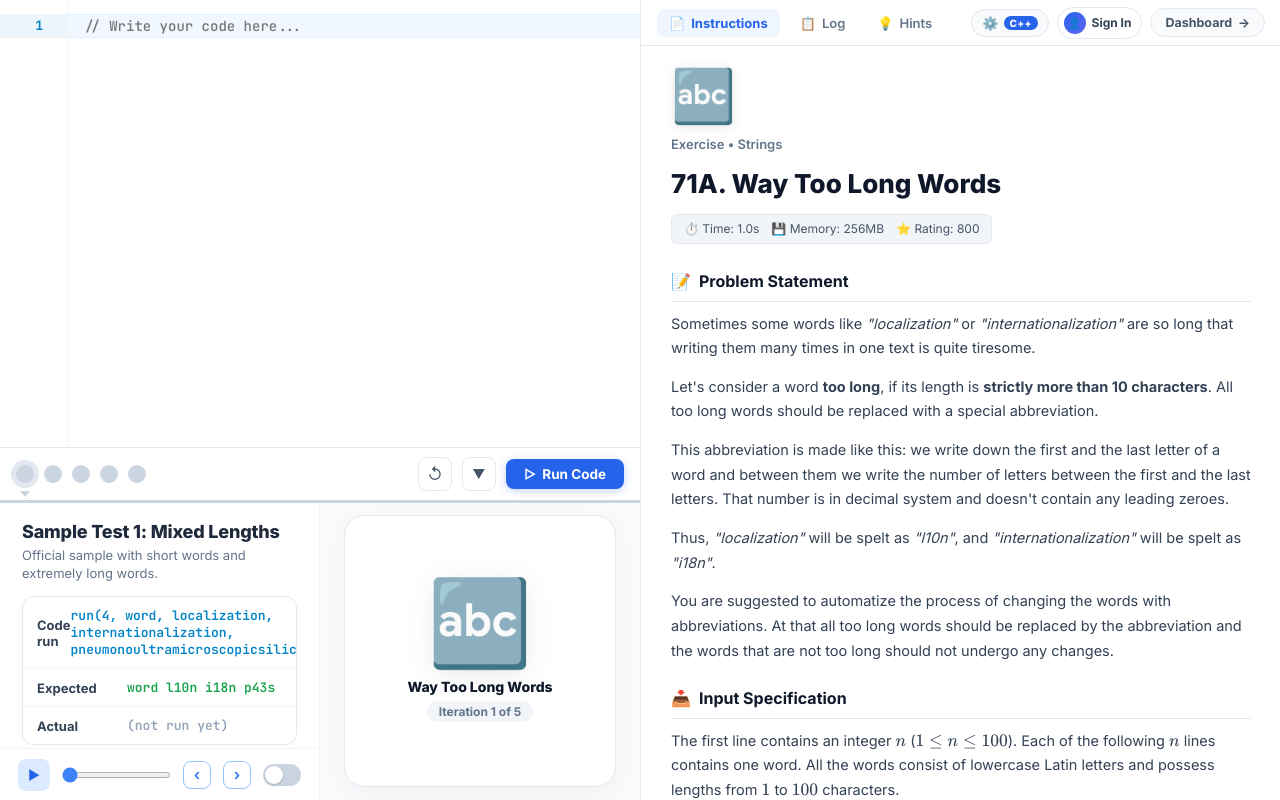
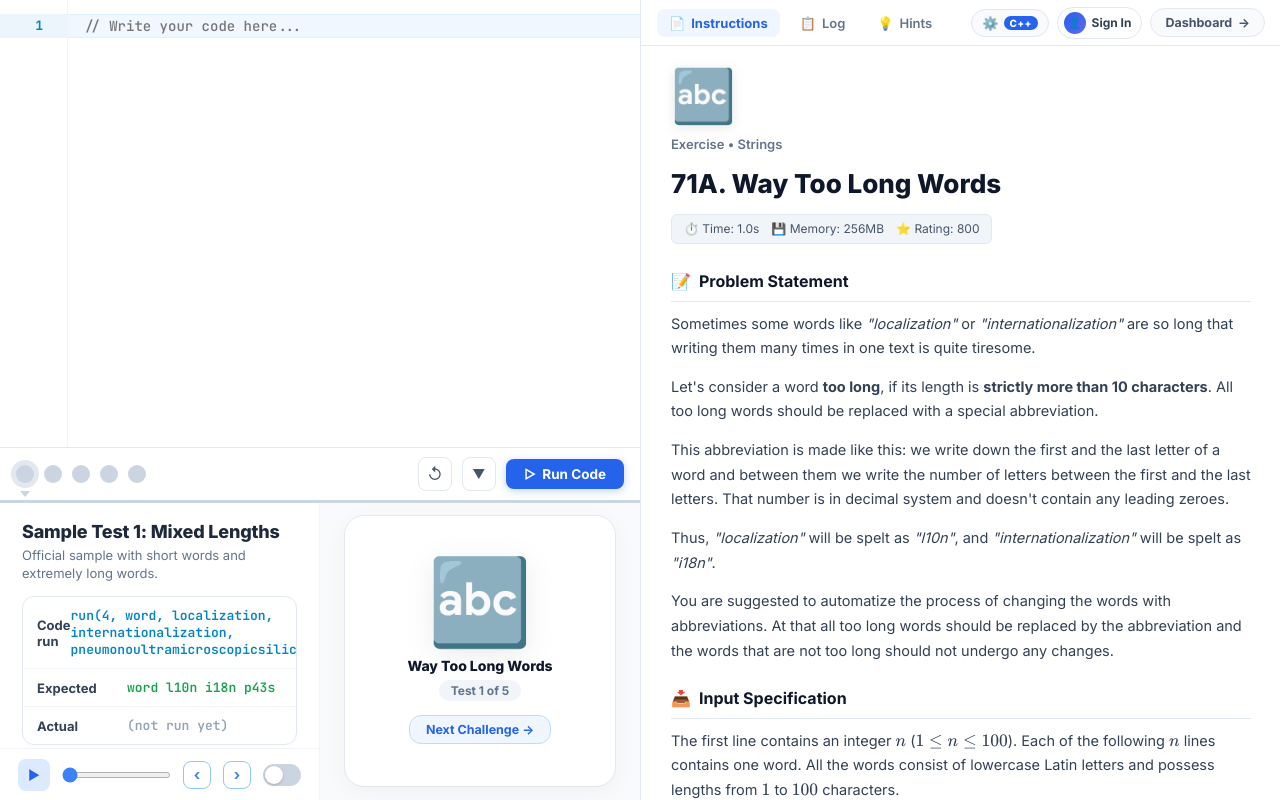
Before and after one commit to niimme/CodeForces, a Next.js app: page /problem/71A in a window 1280 px wide. Built offline with nearby package versions, Linux system fonts and the light colour scheme.

Commit message:
fix: remove passed summary banner, change Iteration to Test, and persist Next Challenge button

```diff
--- a/src/components/workspace/ProblemWorkspace.tsx
+++ b/src/components/workspace/ProblemWorkspace.tsx
@@ -27,7 +27,14 @@ export default function ProblemWorkspace({ problemId }: ProblemWorkspaceProps) {
   const [isRunning, setIsRunning] = useState<boolean>(false);
   const [executionSummary, setExecutionSummary] = useState<ExecutionSummary | null>(null);
   const [showCelebration, setShowCelebration] = useState<boolean>(false);
-  const [nextProblemId, setNextProblemId] = useState<string | null>(null);
+  const [nextProblemId, setNextProblemId] = useState<string | null>(() => {
+    const all = getAllProblems();
+    const currentIndex = all.findIndex(item => item.id.toUpperCase() === problemId.toUpperCase());
+    if (currentIndex !== -1 && currentIndex < all.length - 1) {
+      return all[currentIndex + 1].id;
+    }
+    return null;
+  });
 
   // User Settings & Account Modal State
   const [currentUser, setCurrentUser] = useState<UserProgress>(() => getUserProgress());
--- a/src/components/workspace/TestRunnerConsole.tsx
+++ b/src/components/workspace/TestRunnerConsole.tsx
@@ -195,23 +195,6 @@ export const TestRunnerConsole: React.FC<TestRunnerConsoleProps> = ({
               );
             })}
           </div>
-
-          {executionSummary && (
-            <span
-              style={{
-                fontSize: '12px',
-                fontWeight: 700,
-                color: allPassed ? '#16a34a' : '#dc2626',
-                marginLeft: '8px',
-              }}
-            >
-              {allPassed
-                ? `✓ All ${executionSummary.totalCount} Passed (${executionSummary.totalTimeMs}ms)`
-                : hasCompilationError
-                ? '⚠️ Error'
-                : `${executionSummary.passedCount}/${executionSummary.totalCount} Passed`}
-            </span>
-          )}
         </div>
 
         {/* Right: Reset Button & Run Code Button */}
@@ -542,7 +525,7 @@ export const TestRunnerConsole: React.FC<TestRunnerConsoleProps> = ({
               <button
                 type="button"
                 onClick={() => setIsPlaying(!isPlaying)}
-                title={isPlaying ? 'Pause auto-iteration' : 'Iterate line-by-line through code'}
+                title={isPlaying ? 'Pause playback' : 'Step line-by-line through code'}
                 style={{
                   width: '32px',
                   height: '32px',
@@ -774,27 +757,28 @@ export const TestRunnerConsole: React.FC<TestRunnerConsoleProps> = ({
                   }}
                 >
                   {!hasRun
-                    ? `Iteration ${selectedTestIndex + 1} of ${testCases.length}`
+                    ? `Test ${selectedTestIndex + 1} of ${testCases.length}`
                     : currentResult?.passed
                     ? `✓ Test ${selectedTestIndex + 1} Passed`
                     : `✕ Test ${selectedTestIndex + 1} Failed`}
                 </span>
 
-                {/* If all passed: celebration & link to iterate next */}
+                {/* If all passed: celebration */}
                 {allPassed && (
-                  <div style={{ marginTop: '10px', display: 'flex', flexDirection: 'column', alignItems: 'center', gap: '6px' }}>
-                    <span style={{ fontSize: '13px', fontWeight: 800, color: '#16a34a' }}>
+                  <span style={{ fontSize: '13px', fontWeight: 800, color: '#16a34a', marginTop: '6px' }}>
                     All {testCases.length} Tests Passed! 🎉
                   </span>
-                    {nextProblemId && (
+                )}
+
+                {/* Next challenge button: stays even before completing the problem */}
                 <a
-                        href={`/problem/${nextProblemId}`}
+                  href={nextProblemId ? `/problem/${nextProblemId}` : '/'}
                   style={{
                     fontSize: '12.5px',
                     color: '#2563eb',
                     fontWeight: 700,
                     textDecoration: 'none',
-                          marginTop: '4px',
+                    marginTop: allPassed ? '4px' : '8px',
                     background: '#eff6ff',
                     padding: '6px 16px',
                     borderRadius: '12px',
@@ -802,13 +786,12 @@ export const TestRunnerConsole: React.FC<TestRunnerConsoleProps> = ({
                     display: 'inline-flex',
                     alignItems: 'center',
                     gap: '6px',
+                    transition: 'all 0.15s ease',
                   }}
+                  id="btn-next-challenge-console"
                 >
-                        Iterate Next Challenge &rarr;
+                  Next Challenge &rarr;
                 </a>
-                    )}
-                  </div>
-                )}
               </div>
             </div>
           </div>
```
Lines whose indentation alone changed are shown as unchanged.
